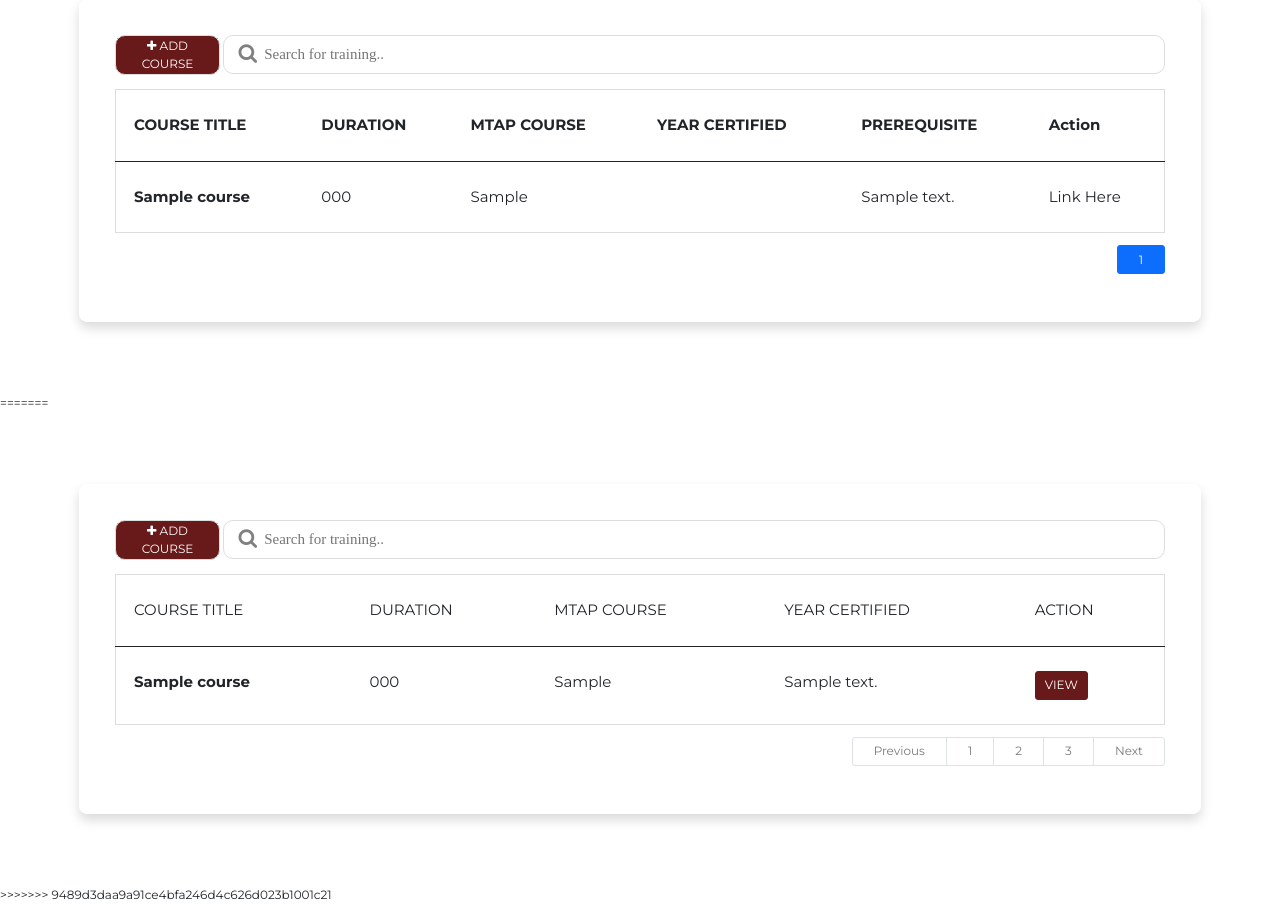
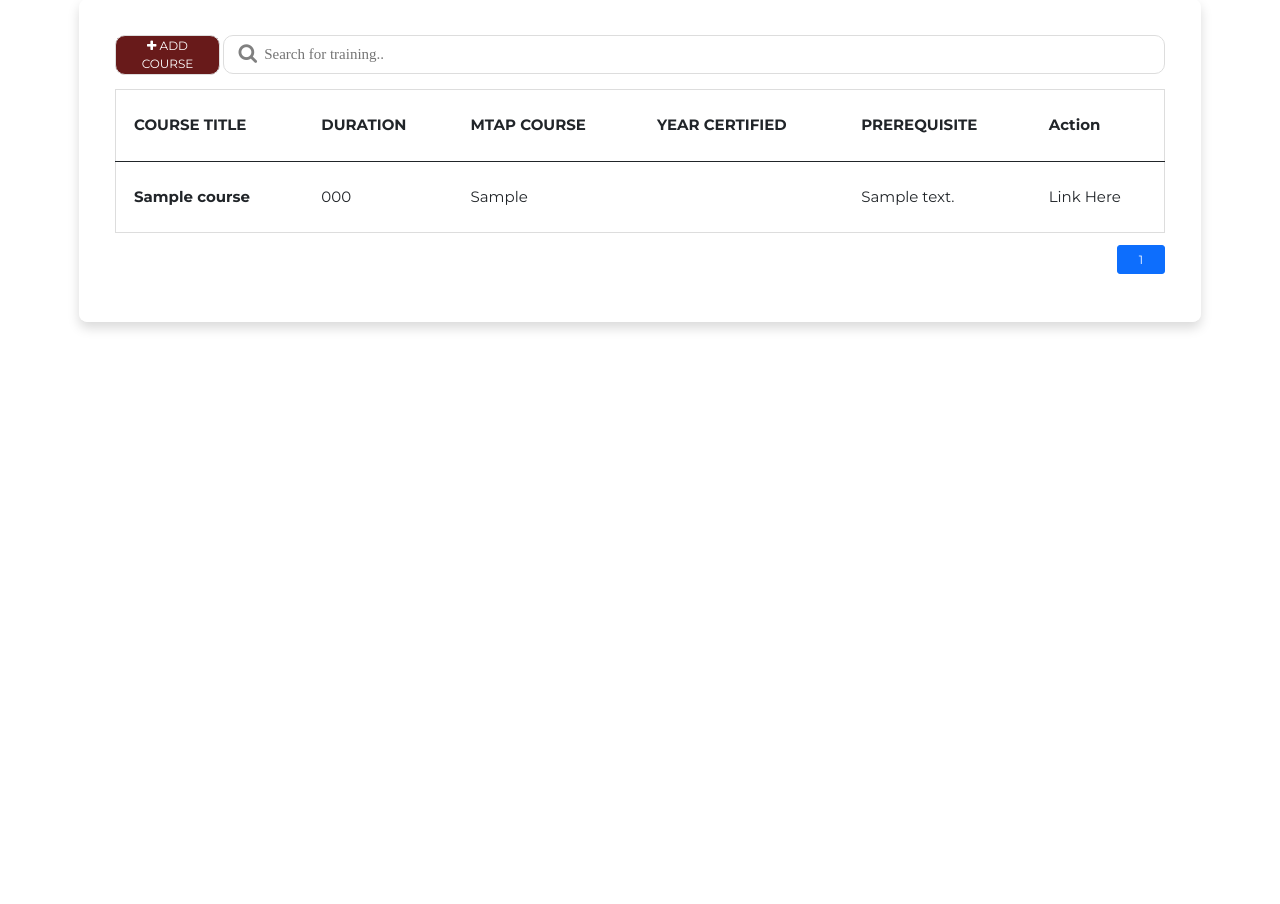
Before and after one commit to hakdocx/TrainingManagementSystem, a PHP site: page /index.php in a window 1280 px wide. Shown: the part 133-1037 px from the top of the page. After the commit the page ends 463 px from the top, so only its background shows below. Run offline with PHP 8.4, Linux system fonts and the light colour scheme; tables that the repository leaves empty or names only in its code hold one stand-in row (values such as "Sample post").

Commit message:
fixed display

```diff
--- a/index.php
+++ b/index.php
@@ -47,7 +47,6 @@
 		<form method = "POST" action = "code.php">
 			<div class="form-container">
 				<h2> ADD TRAINING FORM </h2>
-<<<<<<< HEAD
 			<br>
 			<div class = "form-row">
 				<label style='font-size: 17px;' for = 'course-title'>Course Title*</label>
@@ -177,76 +176,6 @@
 			</div>
 		</div>
 	</div>
-=======
-  <div class="container py-5">
-    <div class="row py-5">
-      <div class="col-lg-10 mx-auto">
-       <div class="card rounded shadow border-0">
-          <div class="card-body p-5 bg-white rounded">
-            <div class="table-responsive">
-              <table id="myTable" style="width:100%" class='table borderless'>
-                <button id = 'create-training-button' class= 'button1'> <i class="fa fa-plus"></i> ADD COURSE</button>
-                  <div class="form-group has-search">
-                    <span class="fa fa-search form-control-feedback"></span>
-                      <input type="text" id="myInput"  class="fa fa-search icon" onkeyup="myFunction()"  placeholder="Search for training.. " >
-                        </div>
-
-                    <thead>
-                      <tr>
-                        <th style="font-weight:normal">COURSE TITLE</th>
-                        <th style="font-weight:normal">DURATION</th>
-                        <th style="font-weight:normal">MTAP COURSE</th>
-                        <th style="font-weight:normal">YEAR CERTIFIED</th>
-                        <th style="font-weight:normal">ACTION</th>
-                      </tr>
-                    </thead>
-
-                  <tbody>
-                    <?php
-                      $query = "SELECT * FROM course";
-                      $query_run = mysqli_query($conn, $query);
-
-                      if(mysqli_num_rows($query_run) > 0)
-                      {
-                        foreach($query_run as $student)
-                        {
-                            ?>
-                            <tr>
-                              <td><?= $student['course_title']; ?></td>
-                              <td><?= $student['number_of_days']; ?></td>
-                              <td><?= $student['mtap_course']; ?></td>
-                              <td><?= $student['pre_requisite_course']; ?></td>
-                              <td>
-                              <a href="viewrecord.php?id=<?= $student['course_id']; ?>" class="btn btn-primary">VIEW</a>
-                              </td>
-                            </tr>
-                          <?php
-                        }
-                      }
-                            else
-                              {
-                                echo "<h5> No Record Found </h5>";
-                              }
-                          ?>
-
-                  </tbody>
-              </table>
-            <nav aria-label="Page navigation example">
-              <ul class="pagination">
-                <li class="page-item"><a class="page-link" href="#">Previous</a></li>
-                <li class="page-item"><a class="page-link" href="#">1</a></li>
-                <li class="page-item"><a class="page-link" href="#">2</a></li>
-                <li class="page-item"><a class="page-link" href="#">3</a></li>
-                <li class="page-item"><a class="page-link" href="#">Next</a></li>
-              </ul>
-            </nav>
-            </div>
-          </div>
-        </div>
-      </div>
-    </div>
-  </div>
->>>>>>> 9489d3daa9a91ce4bfa246d4c626d023b1001c21
 <script src="https://cdn.jsdelivr.net/npm/bootstrap@5.1.3/dist/js/bootstrap.bundle.min.js"></script>
 </body>
 </html>
```
